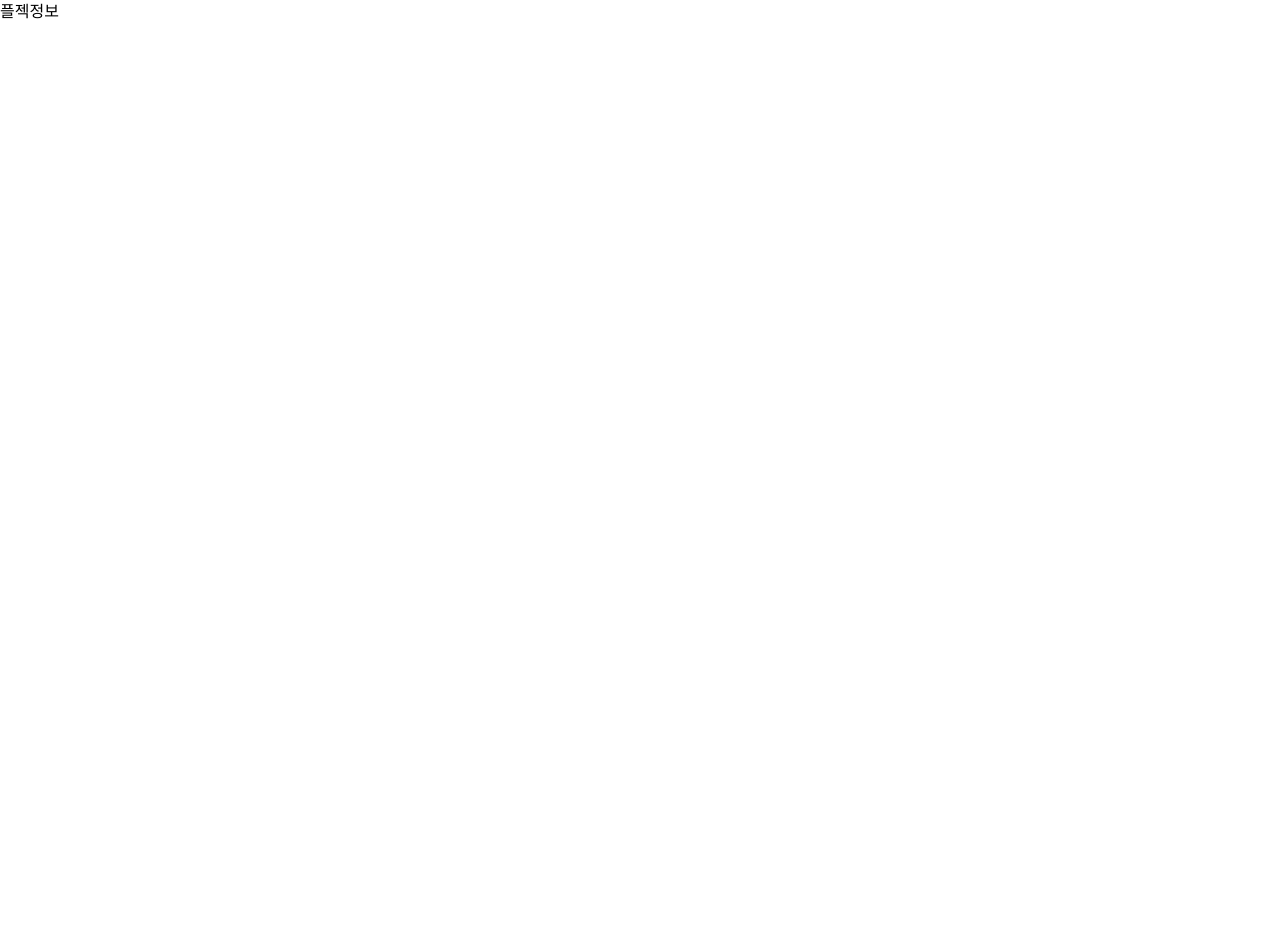
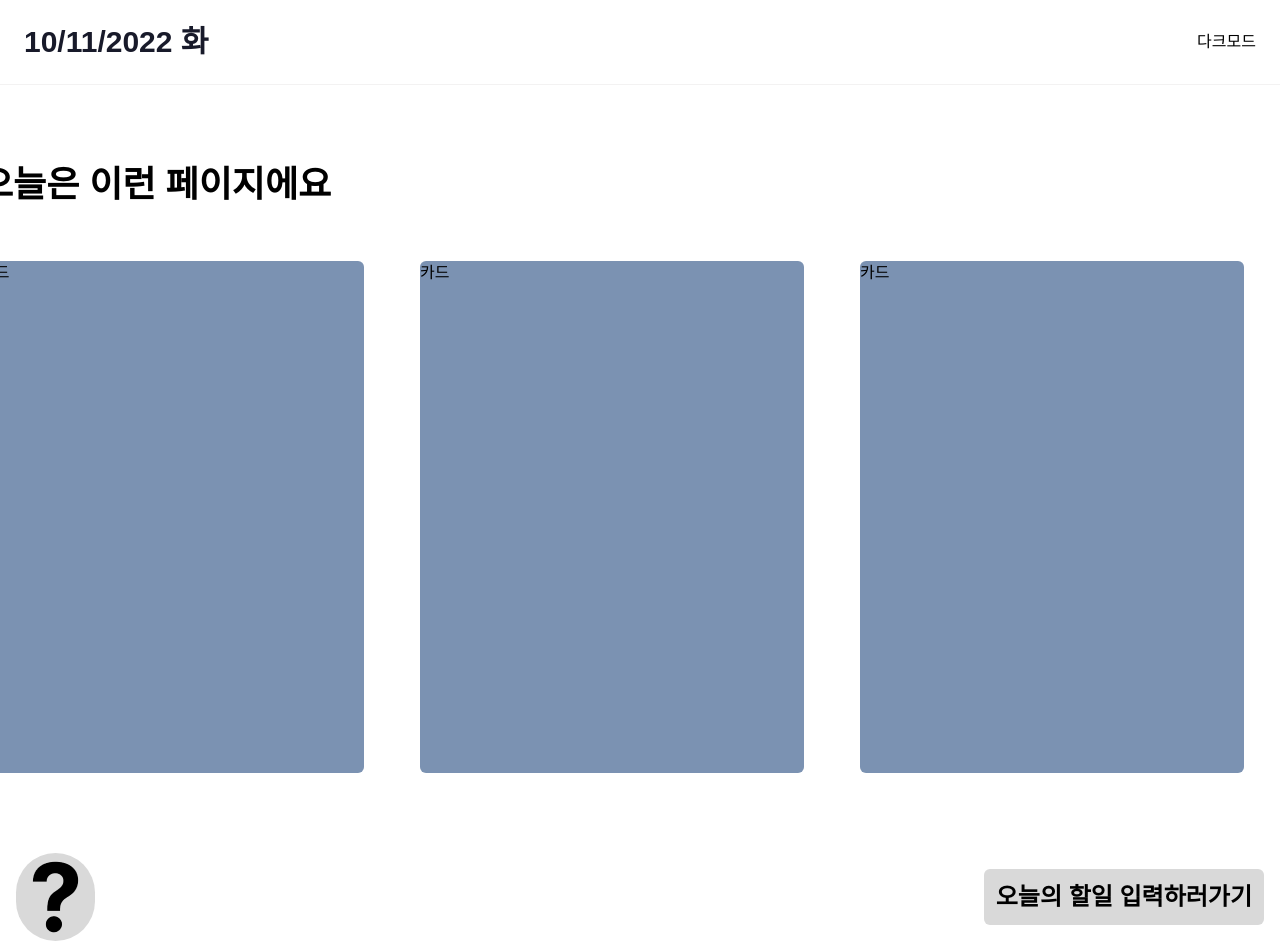
Before and after one commit to todsyIs/todayTodo, a React (Create React App) app: page /about in a window 1280 px wide. Shown: the top 952 px of the page. Before the commit the page ends 800 px from the top, so only its background shows below. Built offline with nearby package versions, Linux system fonts and the light colour scheme.

Commit message:
💻 layout/about

```diff
--- a/src/App.js
+++ b/src/App.js
@@ -1,14 +1,14 @@
 import { BrowserRouter, Route, Routes } from "react-router-dom";
 import Main from "./pages/Main/Main";
 import Todo from "./pages/Todo/Todo";
-import ProjectInfo from "./pages/ProjectInfo/ProjectInfo";
+import About from "./pages/About/About";
 const App = () => {
   return (
     <BrowserRouter>
       <Routes>
         <Route path="/" element={<Main />} />
         <Route path="/today" element={<Todo />} />
-        <Route path="/about" element={<ProjectInfo />} />
+        <Route path="/about" element={<About />} />
       </Routes>
     </BrowserRouter>
   );
--- a/src/components/Card/Card.js
+++ b/src/components/Card/Card.js
@@ -1,7 +1,9 @@
 import React from "react";
 
 const Card = () => {
-  return <section>카드</section>;
+  return (
+    <div className=" w-96 h-128 bg-secondary mr-14 rounded-md mt-14">카드</div>
+  );
 };
 
 export default Card;
--- a/src/components/Footer/Footer.js
+++ b/src/components/Footer/Footer.js
@@ -3,10 +3,10 @@ import RoundBtn from "../RoundBtn/RoundBtn";
 import MainBtn from "../MainBtn/MainBtn";
 import { Link } from "react-router-dom";
 
-const Footer = () => {
+const Footer = ({ link }) => {
   return (
     <footer className="flex items-center justify-between mx-4  pb-12 ">
-      <Link to="/about">
+      <Link to={link}>
         <RoundBtn />
       </Link>
       <MainBtn />
--- /dev/null
+++ b/src/pages/About/About.js
@@ -0,0 +1,24 @@
+import React from "react";
+import Header from "../../components/Header/Header";
+import Footer from "../../components/Footer/Footer";
+import Card from "../../components/Card/Card";
+const About = () => {
+  return (
+    <>
+      <Header />
+      <main className="center justify-center  max-w-7xl   pt-20 pb-20">
+        <article className="flex   flex-col  items-start  mx-auto  ">
+          <p className=" text-4xl font-semibold">오늘은 이런 페이지에요</p>
+          <section className=" flex items-center justify-center ">
+            <Card />
+            <Card />
+            <Card />
+          </section>
+        </article>
+      </main>
+      <Footer link="/" />
+    </>
+  );
+};
+
+export default About;
--- a/src/pages/Main/Main.js
+++ b/src/pages/Main/Main.js
@@ -4,7 +4,7 @@ const Main = () => {
   return (
     <>
       <Header />
-      <main className="center justify-center  max-w-7xl h-screen">
+      <main className="center justify-center  max-w-7xl pt-80 pb-80">
         <article className="flex   flex-col  justify-center mx-auto  ">
           <p className=" main-hello ">안녕하세요🖐</p>
           <p className=" main-hello ">오늘의 할일을 적어볼까요?</p>
@@ -17,7 +17,7 @@ const Main = () => {
           </form>
         </article>
       </main>
-      <Footer />
+      <Footer link="/about" />
     </>
   );
 };
--- a/src/pages/ProjectInfo/ProjectInfo.js
+++ /dev/null
@@ -1,7 +0,0 @@
-import React from "react";
-
-const ProjectInfo = () => {
-  return <main>플젝정보</main>;
-};
-
-export default ProjectInfo;
```
